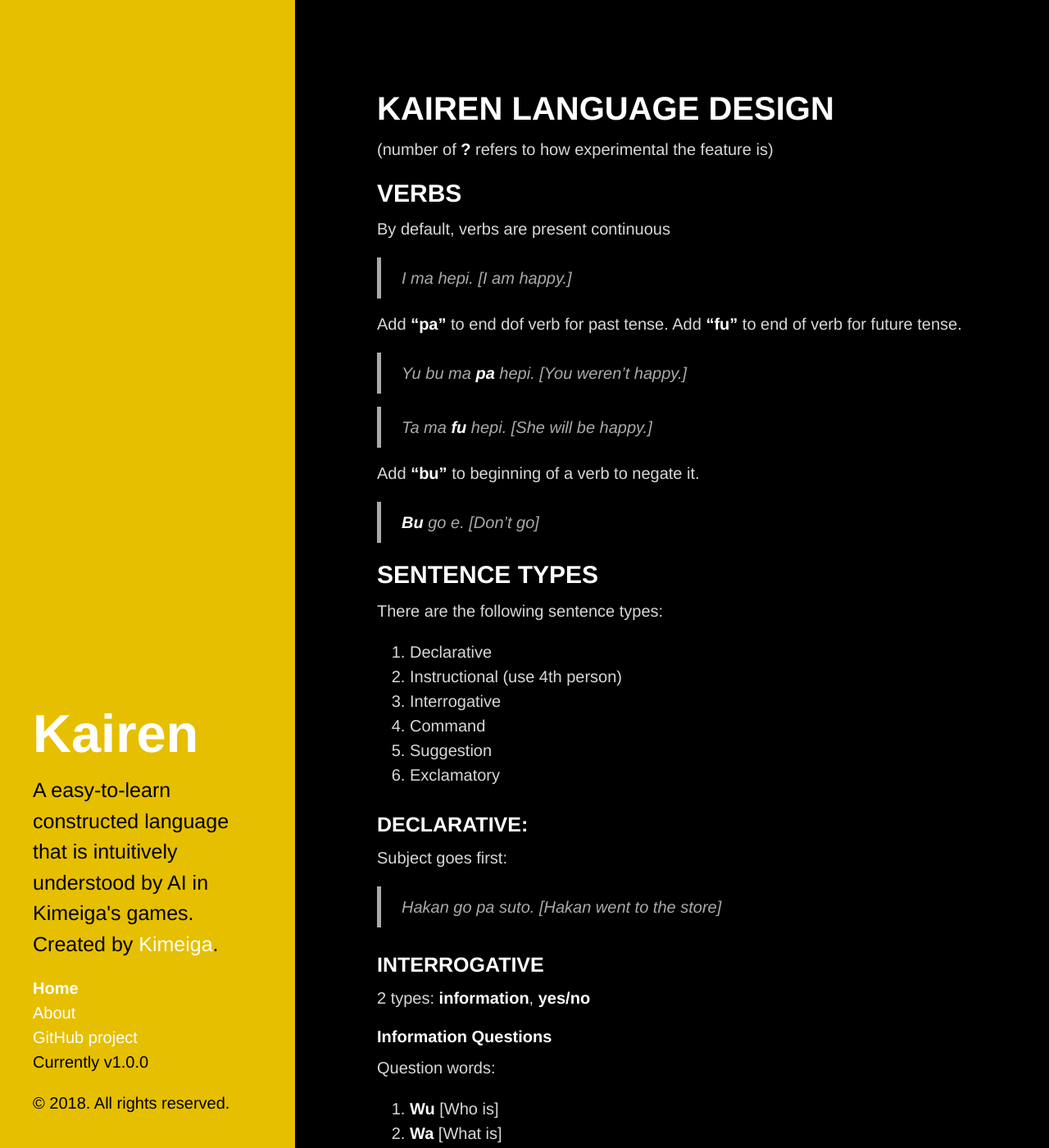
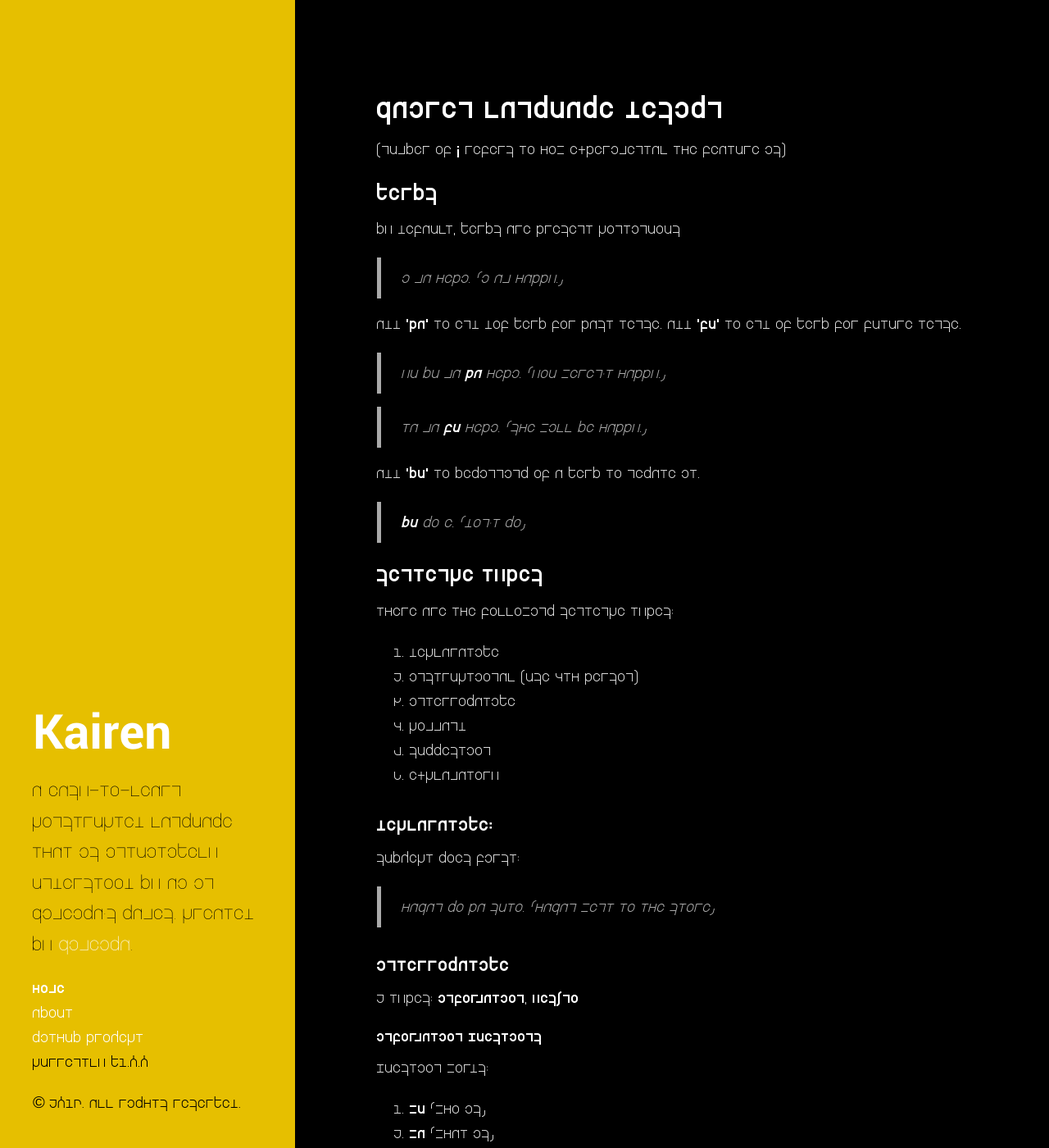
Before and after one commit to Kimeiga/kairen-old, a Jekyll site: the page built from index.md, in a window 1280 px wide and 1400 px high. Shown: the whole window at 82% size. Built offline with Jekyll 4.4.1, drawn with Linux system fonts in a browser that asks for light colours; some web fonts are replaced.

Commit message:
added kaiski akzidenz fonts

```diff
--- a/_includes/head.html
+++ b/_includes/head.html
@@ -18,7 +18,7 @@
   <link rel="stylesheet" href="{{ "/assets/css/syntax.css "  | relative_url }}">
   <link rel="stylesheet" href="{{ "/assets/css/hyde.css   "  | relative_url }}">
   <link rel="stylesheet" href="{{ "/assets/css/kimeiga.css"  | relative_url }}">
-  <link rel="stylesheet" href="https://rsms.me/inter/inter-ui.css">
+  <link href="https://fonts.googleapis.com/css?family=Yantramanav:100,300,400,700" rel="stylesheet">
 
   <!-- Icons -->
   <link rel="apple-touch-icon-precomposed" sizes="144x144" href="{{ "/assets/apple-touch-icon-144-precomposed.png" | relative_url }}">
--- a/assets/css/hyde.css
+++ b/assets/css/hyde.css
@@ -33,7 +33,7 @@
 
 html {
   /* font-family: "PT Sans", Helvetica, Arial, sans-serif; */
-  font-family: "Inter UI",  Helvetica, Arial, sans-serif;
+  font-family: 'Yantramanav',  Helvetica, Arial, sans-serif;
 }
 @media (min-width: 48rem) {
   html {
@@ -81,7 +81,7 @@ html {
   color: #fff;
   margin-top: 0;
   /* font-family: "Abril Fatface", serif; */
-  font-family: "Inter UI", Helvetica, Arial, sans-serif;
+  font-family: 'Yantramanav', Helvetica, Arial, sans-serif;
   font-size: 3.25rem;
 }
 
--- a/assets/css/kimeiga.scss
+++ b/assets/css/kimeiga.scss
@@ -16,7 +16,37 @@ $dark-grey: #131313;
 $white: #ffffff;
 $black: #000000;
 
-/* Kimeiga */
+/* Kaiski fonts */
+// @font-face {
+// 	font-family: 'Kaiski Akzidenz';
+// 	src: url('webfont.eot'); /* IE9 Compat Modes */
+// 	src: url('webfont.eot?#iefix') format('embedded-opentype'), /* IE6-IE8 */
+// 		 url('webfont.woff2') format('woff2'), /* Super Modern Browsers */
+// 		 url('webfont.woff') format('woff'), /* Pretty Modern Browsers */
+// 		 url('webfont.ttf')  format('truetype'), /* Safari, Android, iOS */
+// 		 url('webfont.svg#svgFontName') format('svg'); /* Legacy iOS */
+// }
+@font-face {
+	font-family: 'Kaiski Akzidenz';
+	src: url('/media/fonts/KaiskiAkzidenz-Regular.ttf') format('truetype');
+	font-weight: normal;
+}
+@font-face {
+	font-family: 'Kaiski Akzidenz';
+	src: url('/media/fonts/KaiskiAkzidenz-Bold.ttf') format('truetype');
+	font-weight: bold;
+}
+@font-face {
+	font-family: 'Kaiski Akzidenz';
+	src: url('/media/fonts/KaiskiAkzidenz-Thin.ttf') format('truetype');
+	font-weight: 100;
+}
+
+
+html {
+	font-family: 'Kaiski Akzidenz', Helvetica, Arial, sans-serif;
+	// font-weight: 300;
+}
 
 body{
 	color: $grey;
@@ -97,7 +127,7 @@ body{
 	}
 
 	.pagination {
-		font-family: "Inter UI", Helvetica, Arial, sans-serif;
+		font-family: 'Yantramanav', Helvetica, Arial, sans-serif;
 		color: $grey;
 	}
 
--- a/media/fonts/kaiski weights.txt
+++ b/media/fonts/kaiski weights.txt
@@ -14,11 +14,11 @@ Use these suffixes when developing fonts on fontstruct
 Kaiski Sans:
 
 
-Size	value	weight	done?		worth?
+Size	value	weight	done?
 
-3x3	900	black	NOT DONE	NAH (?)
+3x3	900	black	DONE
 4x4	700	bold	DONE
-5x5	400	normal	NOT DONE
+5x5	400	normal	DONE
 6x6	300	light	DONE
 7x7	200	ultralight	NOT DONE
 8x8	100	thin	NOT DONE
```
Also changed, not shown: media/fonts/KaiskiAkzidenz-Bold.ttf (added), media/fonts/KaiskiAkzidenz-Regular.ttf (added), media/fonts/KaiskiAkzidenz-Thin.ttf (added).
